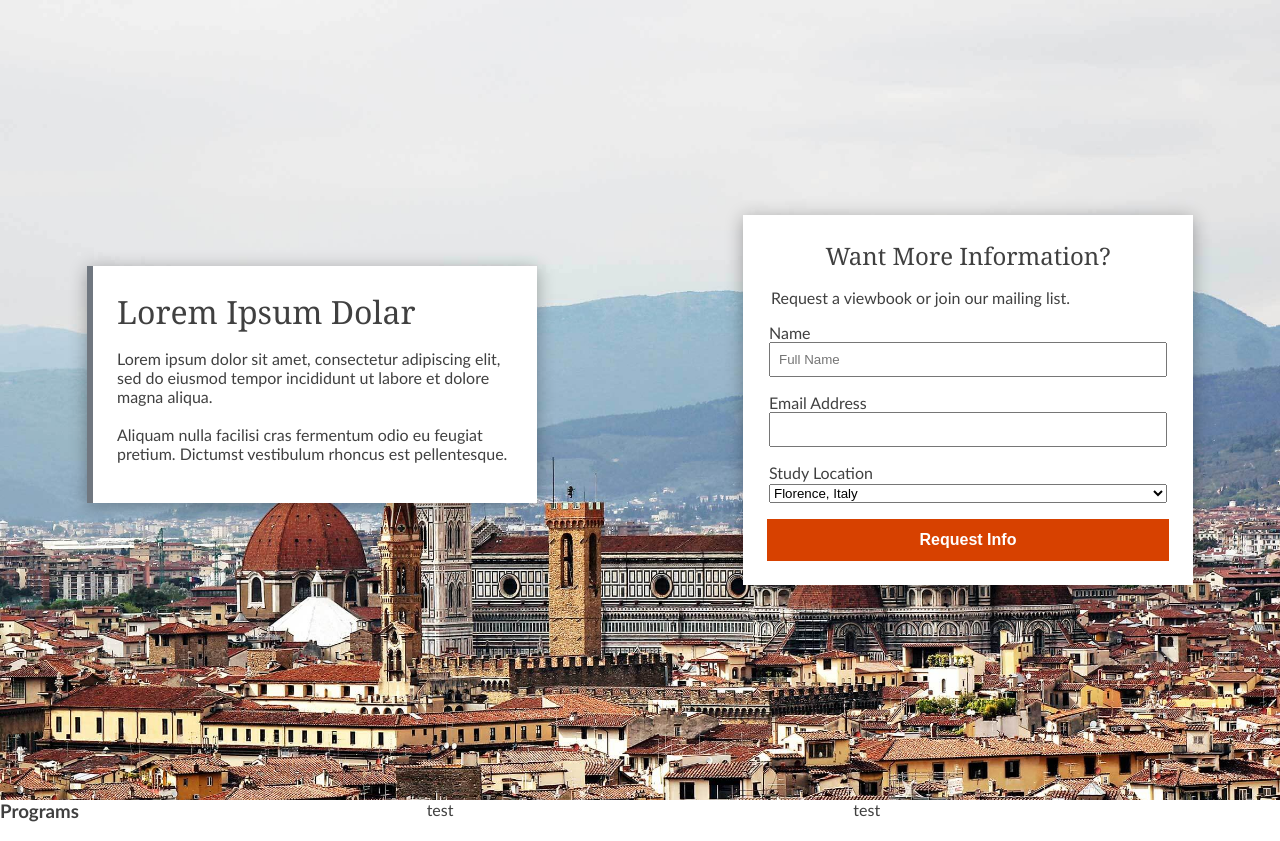
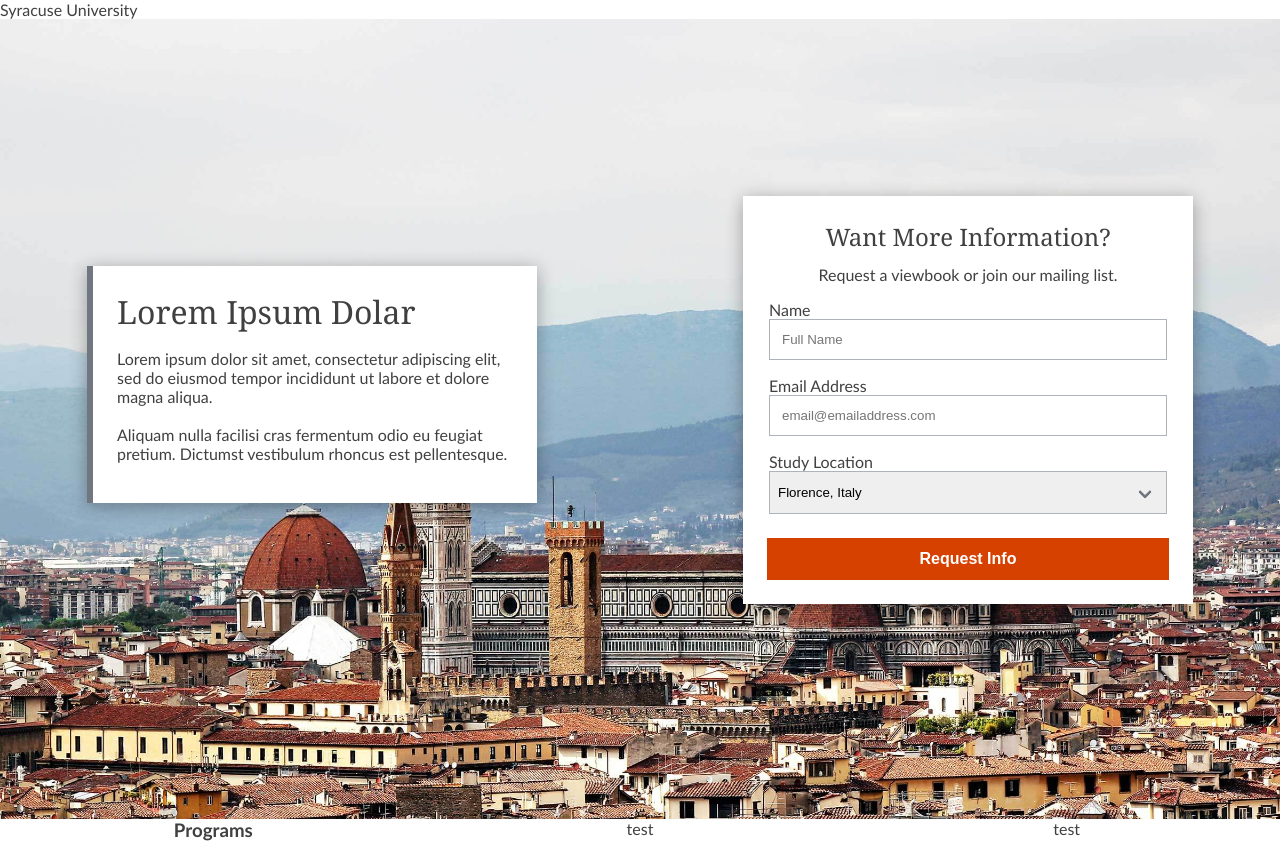
Before and after one commit to aimfreet/syracuse-edu, a Vue app: page /#/ in a window 1280 px wide. Built offline with nearby package versions, Linux system fonts and the light colour scheme; a web font is replaced by a local one.

Commit message:
form style updates

```diff
--- a/src/components/InfoCards.vue
+++ b/src/components/InfoCards.vue
@@ -1,17 +1,17 @@
 <template>
   <div class="info-cards">
     <div
-      class="info-card"
+      class="info-cards__column"
     >
       <h3>Programs</h3>
     </div>
     <div
-      class="info-card"
+      class="info-cards__column"
     >
       test
     </div>
     <div
-      class="info-card"
+      class="info-cards__column"
     >
       test
     </div>
@@ -25,8 +25,9 @@
       display: grid;
       grid-template-columns: 1fr 1fr 1fr;
     }
-  }
-  .info-card {
-
+    &__column {
+      @include flex-row;
+      justify-content: center;
+    }
   }
 </style>
--- a/src/components/LandingPage.vue
+++ b/src/components/LandingPage.vue
@@ -1,11 +1,13 @@
 <template>
   <div class="landing-page">
+    <page-header />
     <hero-banner />
     <info-cards />
   </div>
 </template>
 
 <script>
+import PageHeader from './PageHeader.vue';
 import HeroBanner from './HeroBanner.vue';
 import InfoCards from './InfoCards.vue';
 
@@ -14,6 +16,7 @@ export default {
   components: {
     HeroBanner,
     InfoCards,
+    PageHeader,
   },
 };
 </script>
--- a/src/components/RequestForm.vue
+++ b/src/components/RequestForm.vue
@@ -17,6 +17,7 @@
             <input
               class="request-form__input"
               type="text"
+              name="fullname"
               placeholder="Full Name"
             >
           </div>
@@ -24,7 +25,8 @@
           <div class="request-form__input-container">
             <input
               class="request-form__input"
-              type="text"
+              type="email"
+              placeholder="email@emailaddress.com"
             >
           </div>
           <label>Study Location</label>
@@ -89,10 +91,12 @@ export default {
       font-size: 1.5rem;
       font-family: ShermanSerif, Georgia, serif;
       font-weight: normal;
-      margin-bottom: 1rem;
+      margin-bottom: .75rem;
     }
     &__legend {
       margin-bottom: 1rem;
+      width: 100%;
+      text-align: center;
     }
     &__form {
       width: 100%;
@@ -102,15 +106,69 @@ export default {
     }
     &__input {
       width: 100%;
-      padding: .5rem;
-      margin-bottom: 1rem;
+      border: none;
+      padding: .25rem;
+      &:focus {
+        outline: none;
+      }
+      &-container {
+        margin-bottom: 1rem;
+        border: 1px solid $su-light-gray;
+        padding: .5rem;
+      }
     }
     &__select {
       width: 100%;
+      border: none;
+      height: 100%;
+      padding-left: .5rem;
+      -webkit-appearance: none;
+      -moz-appearance: none;
+      appearance: none;
+      &:focus {
+        outline: none;
+      }
+      &-container {
+        border: 1px solid $su-light-gray;
+        height: 43px;
+        position: relative;
+        &::before {
+          content: '';
+          position: absolute;
+          color: $su-medium-gray;
+          left: 16px;
+        }
+        &::after {
+          content: '';
+          -moz-transform: rotate(-45deg);
+          -ms-transform: rotate(-45deg);
+          -webkit-transform: rotate(-45deg);
+          transform: rotate(-45deg);
+          position: absolute;
+          right: 16px;
+          bottom: 40%;
+          display: block;
+          width: .625em;
+          height: .625em;
+          border: 3px solid $su-medium-gray;
+          border-top: none;
+          border-right: none;
+          border-radius: 2px;
+          z-index: 3;
+          transition: all 125ms ease-out;
+        }
+        &:focus-within::after {
+          -moz-transform: rotate(-225deg);
+          -ms-transform: rotate(-225deg);
+          -webkit-transform: rotate(-225deg);
+          transform: rotate(-225deg);
+          top: 45%;
+        }
+      }
     }
     &__footer {
       width: 100%;
-      margin-top: 1rem;
+      margin-top: 1.5rem;
     }
     &__button {
       border: none;
```
Also changed, not shown: src/assets/images/FlorenceSU2.jpg (added).
